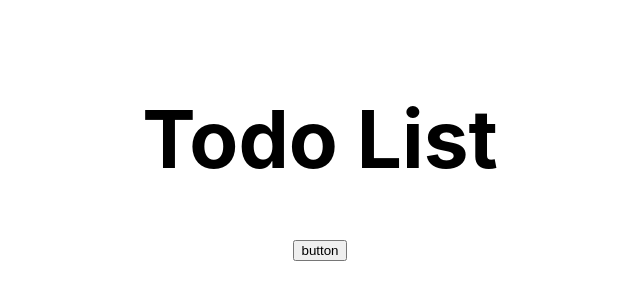
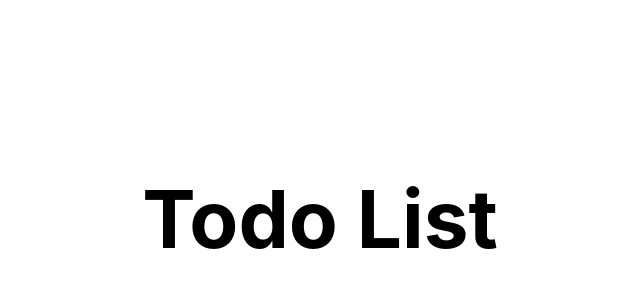
Before and after one commit to qqdtf98/todo-list, a React (Create React App) app: page / in a window 1280 px wide. Shown: the part 150-450 px from the top of the page, without its empty margins (320-960 px from the left). Built offline with nearby package versions, Linux system fonts and the light colour scheme.

Commit message:
chore: remove sample

```diff
--- a/src/pages/main/index.js
+++ b/src/pages/main/index.js
@@ -12,25 +12,22 @@ function Main() {
     console.log(result)
   }
 
-  const handleClick = () => {
-    // api
-    //   .post('/user/get', {
-    //     data: {
-    //       id: 'lsm',
-    //     },
-    //   })
-    //   .then((res) => {
-    //     console.log(res.data)
-    //   })
-    Axios.post('http://localhost:80/user/get').then((res) => {
-      console.log(res)
-    })
-  }
+  // const handleClick = () => {
+  //   // api
+  //   //   .post('/user/get', {
+  //   //     data: {
+  //   //       id: 'lsm',
+  //   //     },
+  //   //   })
+  //   //   .then((res) => {
+  //   //     console.log(res)
+  //   //   })
+  // }
 
   return (
     <div id="main-page">
       <div className="main-title">Todo List</div>
-      <button onClick={handleClick}>button</button>
+      {/* <button onClick={handleClick}>button</button> */}
       {/* <GoogleLogin
         clientId="283233647825-oicrhle8givdtrv9ku1mt4ju9paeka56.apps.googleusercontent.com"
         render={(props) => (
--- a/src/pages/main/index.scss
+++ b/src/pages/main/index.scss
@@ -5,7 +5,7 @@
     position: fixed;
     left: 50%;
     transform: translateX(-50%);
-    top: 30%;
+    top: 40%;
   }
   .main-login {
     width: 220px;
```
